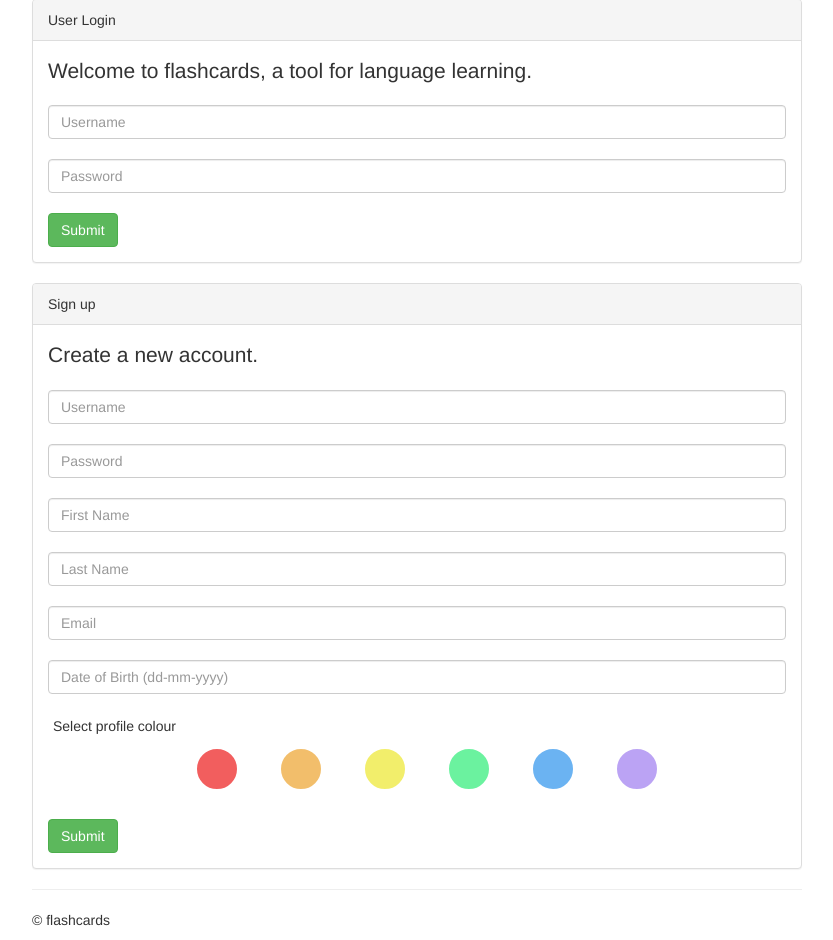
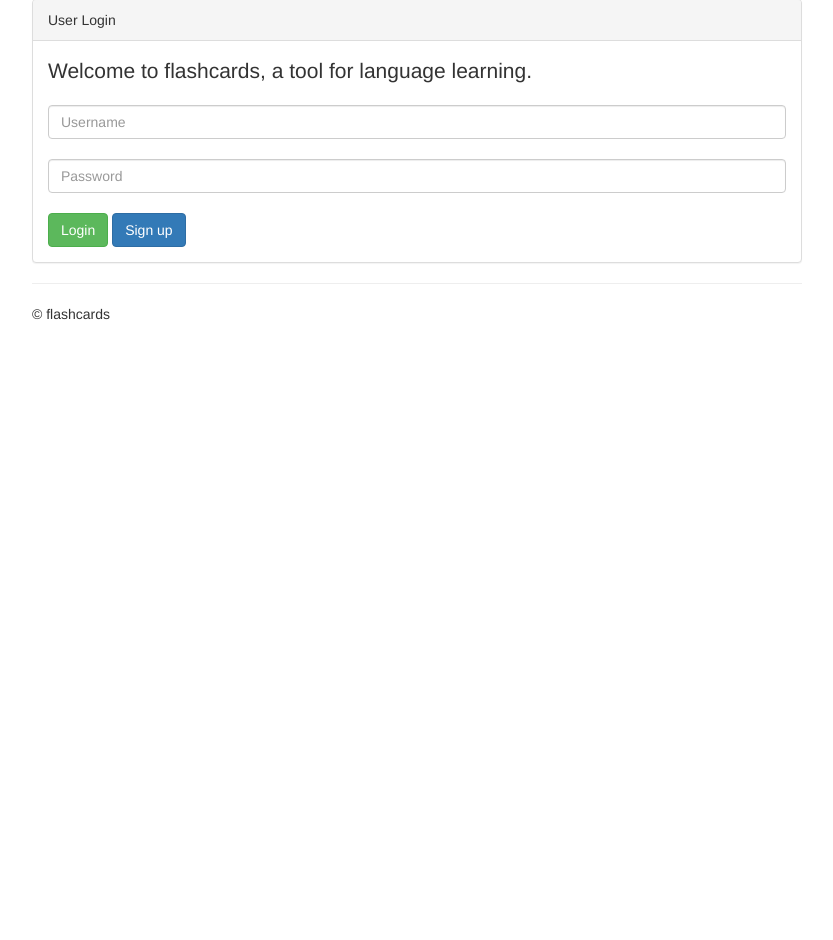
Before and after one commit to timpei/CS2012-30, a Flask app: page / in a window 1280 px wide. Shown: the part 123-1063 px from the top of the page, without its empty margins (223-1056 px from the left). After the commit the page ends 443 px from the top, so only its background shows below. Run offline with Flask 2, Linux system fonts and the light colour scheme; parts of the project's set-up code (start-up, migrations or seed data) failed here and were passed over; some libraries are stand-ins or nearby versions.

Commit message:
Refactor signup into separate page

```diff
--- a/application.py
+++ b/application.py
@@ -61,7 +61,18 @@ WEB PAGES
 
 @app.route('/')
 def login():
-    return render_template('login.html')
+    banner = request.args.get('banner')
+    type = 'danger'
+    if banner == 'signup_success':
+        bannerMessage = 'Sign up was successful! Please login below.'
+        type = 'success'
+    elif banner == 'signup_failure':
+        bannerMessage = 'Sign up was unsuccessful. Please try again'
+    elif banner == 'login_failure':
+        bannerMessage = 'Your username or password is incorrect.'
+    else:
+        bannerMessage = None
+    return render_template('login.html', message=bannerMessage, type=type)
 
 @app.route('/submit_login', methods=['POST'])
 def submitLogin():
@@ -76,36 +87,22 @@ def submitLogin():
     # if user doesn't exist or password is incorrect
     # TODO(sumin): Decode password
     if user is None or user["password"] != password:
-        return render_template('login.html', failed=True)
+        return redirect(url_for('login', banner='login_failure'))
 
     return redirect(url_for('userDashboard', username=username))
 
 @app.route('/submit_signup', methods=['POST'])
 def submitSignup():
-    # get all the sign up information from the form
-    username=request.form['username']
-    password=request.form['password']
-    firstname=request.form['firstname']
-    lastname=request.form['lastname']
-    email=request.form['email']
-    birthday=request.form['birthday']
-    avatar=request.form['inlineRadio']
-
-    # TODO(sumin): Encode password, check date, catch error
-    # add the user into the database if it doesn't exist
-    get_db().execute('INSERT INTO User '
-                     '(username, firstName, lastName, email, birthday, password,'
-                     'isAdmin, avatar, lastLogin, registerDate) VALUES '
-                     '(?, ?, ?, ?, ?, ?, ?, ?, ?, ?)',
-                     [username, firstname, lastname, email, birthday, password,
-                      False, avatar, datetime.now(), datetime.now()])
+    data = request.get_json()
+    cursor = get_db().cursor()
+    cursor.execute("""INSERT INTO User
+                      (username, firstName, lastName, email, birthday, password,
+                      isAdmin, avatar, lastLogin, registerDate) VALUES
+                      (?, ?, ?, ?, ?, ?, ?, ?, ?, ?)""",
+                      [data['username'], data['firstName'], data['lastName'], data['email'], data['birthday'],
+                       data['password'], False, data['avatar'], datetime.now(), datetime.now()])
     get_db().commit()
-
-    # boolean for insert success (always success for now)
-    # TODO(sumin): Check the db execute function to see if insert was successful
-    success=True
-
-    return render_template('login.html', signUp=True, success=success)
+    return 'True'
 
 @app.route('/user/<username>')
 def userDashboard(username):
@@ -133,12 +130,14 @@ def userDashboard(username):
 
     return render_template('user.html', languages=languages, user=user, myCardSets=myCardSets,
                            allCardSets=allCardSets, message=bannerMessage, type=type,
-                           avatar=getAvatarColor(user['avatar']))
+                           avatar=getAvatarColor(user))
 
+@app.route('/signup')
 @app.route('/user/<username>/profile')
-def profile(username):
+def profile(username=None):
+    mode = 'edit' if username else 'signup'
     user = query_db('SELECT * FROM User WHERE username = ?', [username], one=True)
-    return render_template('profile.html', user=user, avatar=getAvatarColor(user['avatar']))
+    return render_template('profile.html', user=user, mode=mode, avatar=getAvatarColor(user))
 
 # TODO(tim): Change add card button ui (put it on top of the delete button)
 @app.route('/user/<username>/create')
@@ -157,7 +156,7 @@ def createSet(username, setID=None):
                                         languages=languages,
                                         categories=categories,
                                         mode=mode,
-                                        avatar=getAvatarColor(user['avatar']))
+                                        avatar=getAvatarColor(user))
 
 @app.route('/create_set/<username>', methods=['POST'])
 def submitSetCreate(username):
@@ -238,7 +237,7 @@ def searchSet(username):
     return render_template('search.html', user=user,
                                         languages=languages,
                                         categories=categories,
-                                        avatar=getAvatarColor(user['avatar']))
+                                        avatar=getAvatarColor(user))
 
 
 @app.route('/advancedSearch/<username>', methods=['POST'])
@@ -346,7 +345,7 @@ def viewSet(username, setID):
                         WHERE setID = ? \
                         AND l.langID = s.language \
                         AND c.catID = s.category", [setID], one=True)
-    return render_template('browse.html', user=user, cardSet=cardSet, avatar=getAvatarColor(user['avatar']))
+    return render_template('browse.html', user=user, cardSet=cardSet, avatar=getAvatarColor(user))
 
 
 @app.route('/user/<username>/explore')
@@ -369,7 +368,7 @@ def exploreSets(username):
                                         categories=categories,
                                         title="Browsing all sets",
                                         sets=allCardSets,
-                                        avatar=getAvatarColor(user['avatar']))
+                                        avatar=getAvatarColor(user))
 
 @app.route('/user/<username>/explore/<group>/<index>')
 def exploreGroups(username, group, index):
@@ -411,11 +410,13 @@ def exploreGroups(username, group, index):
                                         title='Browsing "%s"' % name,
                                         sets=allCardSets,
                                         group=group,
-                                        avatar=getAvatarColor(user['avatar']))
+                                        avatar=getAvatarColor(user))
 
-def getAvatarColor(avatar):
+def getAvatarColor(user):
+    if user is None:
+        return -1
     color = ["#F25E5E", "#F2BE6B", "#F2EE6B", "#6BF29F", "#6BB3F2", "#BBA3F4"]
-    return color[avatar-1]
+    return color[user['avatar']-1]
 
 # starts the server
 if __name__ == '__main__':
--- a/static/css/login.css
+++ b/static/css/login.css
@@ -1,55 +1,3 @@
-
-
-input[type=radio] {
-  display: none;
-}
-
-
-/*
-Avatar radio button styling
-Taken from http://stackoverflow.com/questions/26531642/creating-a-custom-checkbox-with-css-bootstrap
-*/
-/*
-- Style each label that is directly after the input
-- position: relative; will ensure that any position: absolute children will position themselves in relation to it
-*/
-input[type=radio] + label {
-  /*background: url(http://lorempixel.com/output/people-q-c-50-50-1.jpg) no-repeat;*/
-  background-color: black;
-  height: 50px;
-  width: 50px;
-  display: block;
-  border-radius: 50%;
-  position: relative;
-  transition: all 0.4s;
-  border: solid 5px #FFF;
-  box-shadow: 0 0 1px #FFF; /* Soften the jagged edge */
-}
-
-/* Provide a border when hovered and when the checkbox before it is checked */
-input[type=radio] + label:hover,
-input[type=radio]:checked + label {
-  border: solid 5px #595959;
-  box-shadow: 0 0 1px #595959; /* Soften the jagged edge */
-}
-
-/*
-- Create a pseudo element :after when checked and provide a tick
-- Center the content
-*/
-input[type=radio]:checked + label:after {
-  content: '\2714'; /*content is required, though it can be empty - content: '';*/
-  display: block;
-  height: 1em;
-  width: 1em;
-  position: absolute;
-  top: 0;
-  left: 0;
-  bottom: 0;
-  right: 0;
-  margin: auto;
-  color: #595959;
-}
 
 h5 {
   margin-left: 5px;
--- a/templates/login.html
+++ b/templates/login.html
@@ -2,18 +2,8 @@
 {% block body %}
     <link rel="stylesheet" href="/static/css/login.css">
 
-    {% if failed %}
-    <div class="alert alert-danger" role="alert">
-        Your username or password is incorrect.
-    </div>
-    {% endif %}
-
-    {% if signUp %}
-        {% if success %}
-            <div class="alert alert-success" role="alert">Sign up was successful!</div>
-        {% else %}
-            <div class="alert alert-danger" role="alert">Sign up was unsuccessful.</div>
-        {% endif %}
+    {% if message != None %}
+    <div class="alert alert-{{type}}" role="alert">{{message}}</div>
     {% endif %}
 
     <div class="panel panel-default">
@@ -23,53 +13,8 @@
             <form method="post" action="/submit_login">
                 <input class="form-control" type="text" name="username" placeholder="Username"/><br />
                 <input class="form-control" type="password" name="password" placeholder="Password"/><br />
-                <input class="btn btn-success" type="submit" />
-            </form>
-        </div>
-    </div>
-
-    <div class="panel panel-default">
-        <div class="panel-heading">Sign up</div>
-        <div class="panel-body">
-            <p class="lead">Create a new account.</p>
-
-            <form method="post" action="/submit_signup">
-                <input class="form-control" type="text" name="username" placeholder="Username"/><br/>
-                <input class="form-control" type="password" name="password" placeholder="Password"/><br/>
-                <input class="form-control" type="text" name="firstname" placeholder="First Name"/><br/>
-                <input class="form-control" type="text" name="lastname" placeholder="Last Name"/><br/>
-                <input class="form-control" type="text" name="email" placeholder="Email"/><br/>
-                <input class="form-control" type="text" name="birthday" placeholder="Date of Birth (dd-mm-yyyy)"/><br/>
-                <h5>Select profile colour</h5>
-                <div align="middle">
-                    <label class="radio-inline">
-                        <input type="radio" name="inlineRadio" id="radio1" value="1"/>
-                        <label for="radio1" style="background-color: #F25E5E"></label>
-                    </label>
-                    <label class="radio-inline">
-                        <input type="radio" name="inlineRadio" id="radio2" value="2"/>
-                        <label for="radio2" style="background-color: #F2BE6B"></label>
-                    </label>
-                    <label class="radio-inline">
-                        <input type="radio" name="inlineRadio" id="radio3" value="3"/>
-                        <label for="radio3" style="background-color: #F2EE6B"></label>
-                    </label>
-                    <label class="radio-inline">
-                        <input type="radio" name="inlineRadio" id="radio4" value="4"/>
-                        <label for="radio4" style="background-color: #6BF29F"></label>
-                    </label>
-                    <label class="radio-inline">
-                        <input type="radio" name="inlineRadio" id="radio5" value="5"/>
-                        <label for="radio5" style="background-color: #6BB3F2"></label>
-                    </label>
-                    <label class="radio-inline">
-                        <input type="radio" name="inlineRadio" id="radio6" value="6"/>
-                        <label for="radio6" style="background-color: #BBA3F4"></label>
-                    </label>
-                </div>
-                <br/>
-
-                <input class="btn btn-success" type="submit"/>
+                <input class="btn btn-success" type="submit" value="Login"/>
+                <a href="/signup" class="btn btn-primary">Sign up</a>
             </form>
         </div>
     </div>
```
Also changed, not shown: static/js/editProfile.js (+16 -1 lines), templates/profile.html (+20 -4 lines).
